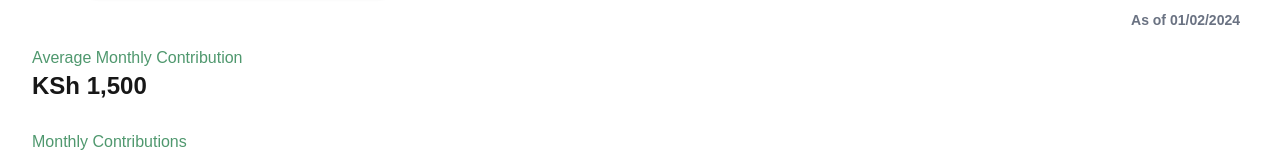
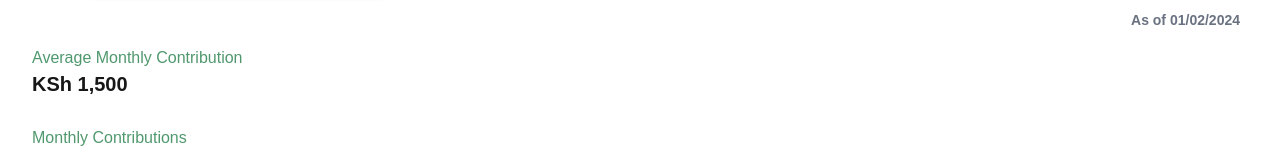
Before and after one commit to Southern-Just/revolutionbrothers, a Next.js app: page /finances in a window 1280 px wide. Shown: the part 350-510 px from the top of the page. Built offline with nearby package versions, Linux system fonts and the light colour scheme.

Commit message:
ui | ux run 003.1.2

```diff
--- a/components/Finances.tsx
+++ b/components/Finances.tsx
@@ -58,7 +58,7 @@
 
         <div className="bg-white/5 px-4 py-2 rounded-xl">
           <p className="text-md text-brand">Average Monthly Contribution</p>
-          <p className="text-2xl font-semibold">
+          <p className="text-xl font-semibold">
             KSh {averageMonthly.toLocaleString("en-KE")}
           </p>
         </div>
```
